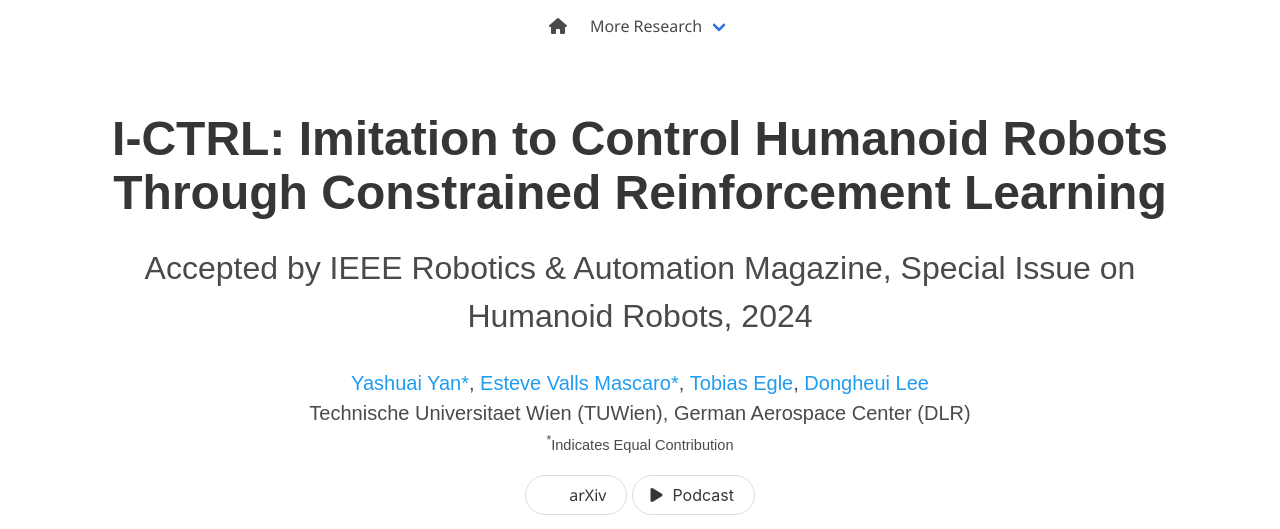
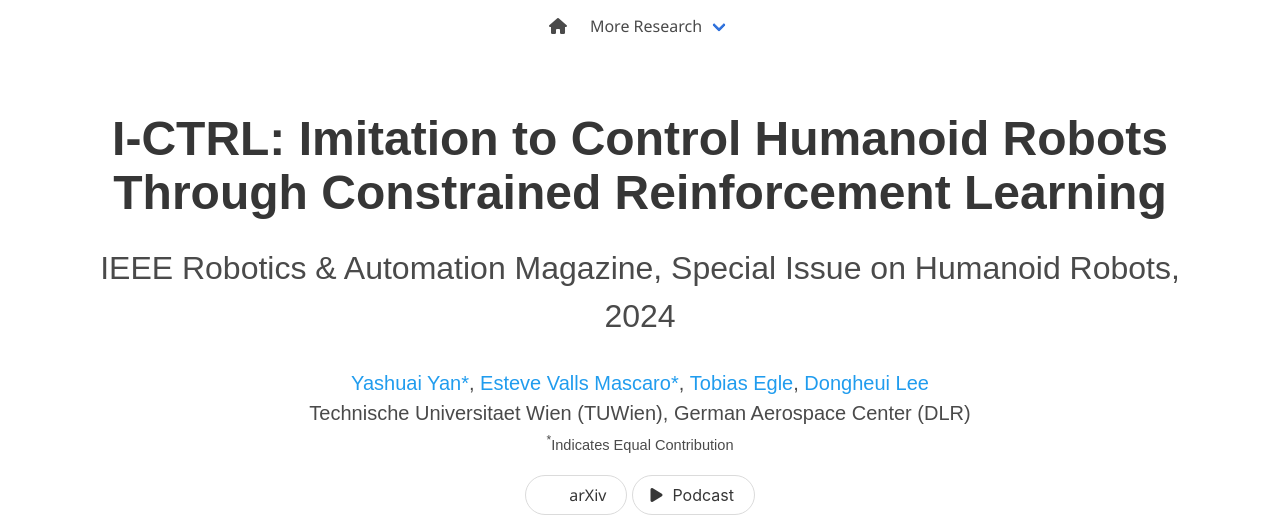
Before and after one commit to Evm7/I-CTRL, a plain HTML site: page index.html in a window 1280 px wide. Shown: the top 529 px of the page. Drawn offline with nearby package versions, Linux system fonts and the light colour scheme; some icons are missing; a web font is replaced by a local one.

```diff
--- a/index.html
+++ b/index.html
@@ -95,7 +95,7 @@
         <div class="column has-text-centered">
           <h1 class="title is-1 publication-title">I-CTRL: Imitation to Control Humanoid Robots Through Constrained Reinforcement Learning</h1>
           <div class="is-size-3 publication-authors">
-            Accepted by IEEE Robotics & Automation Magazine, Special Issue on Humanoid Robots, 2024
+            IEEE Robotics & Automation Magazine, Special Issue on Humanoid Robots, 2024
           </div>
         </div>
     </div>
```
